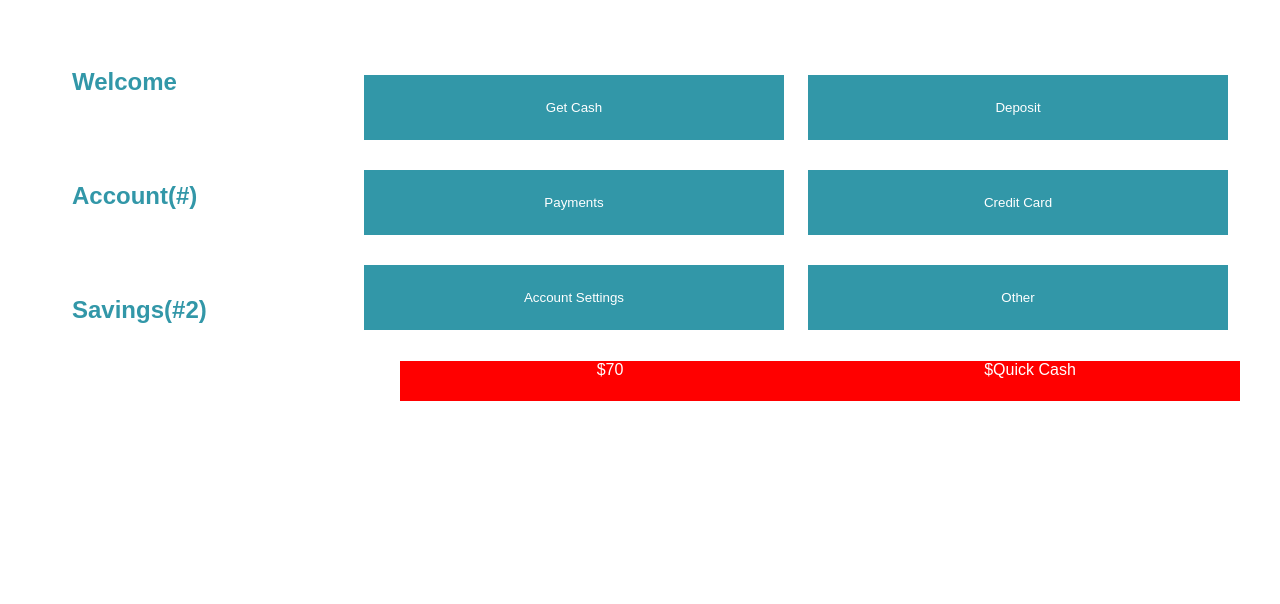
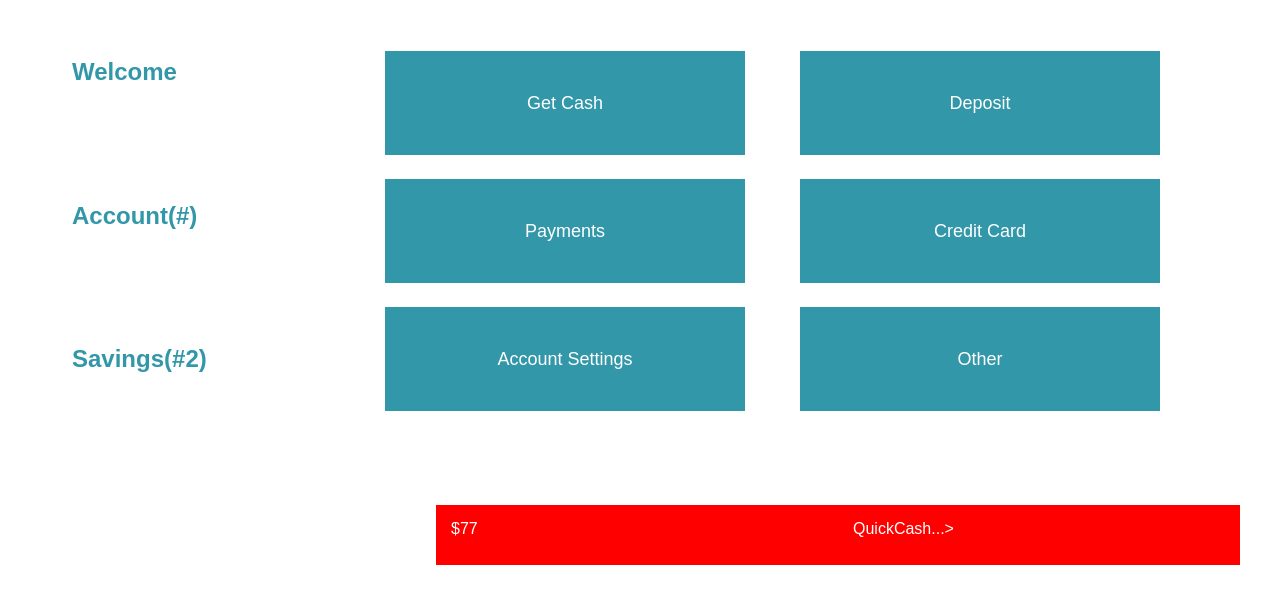
Before and after one commit to SujithaDuddu/Training, a plain HTML site: page login now1.html in a window 1280 px wide. Shown: the part 72-676 px from the top of the page. Drawn offline with Linux system fonts and the light colour scheme.

Commit message:
login now.html

```diff
--- a/login now1.html
+++ b/login now1.html
@@ -12,65 +12,101 @@ body
      background-image:url('/home/feuji/Screenshots/img.png');
      background-size:cover;
      text-align:center;
+     width:1200px;
+     margin:auto;
     }
     .h1
        {
        color:white;
        text-align:left;
-       margin:2rem;
+       margin:1rem;
+       margin-top:0%;
+      margin-bottom:8%;
+
        }
        .h3
        {
        color:white;
-       text-align:right;
+       float:right;
+       margin-top:-5%;
+
 
        }
        .h2
        {
        color:#3297a8;
        text-align:left;
-       margin:2rem;
+       margin:1rem;
+       margin-top:8%;
+       margin-bottom:0%;
        }
        div{
-          margin-top:-350px;
+          margin-top:-500px;
           }
       .button
       {
-      width:35%;
-      padding:25px;
+      width:30%;
+      padding:15px;
       text-align:center;
       background-color:#3297a8;
       font-family:'Montserrat',sans-serif;
       float:right;
       border:none;
-      margin:15px 1%;
-      height:20%
+      height:13%;
       font-size:18px;
       color:white;
+      margin-top:5%;
+      margin-bottom:-3%;
+      margin-right:80px;
+      margin-left:-25px;
       }
+      .footer
+      {
+      display:flex;
+      text-align:center;
+      color:white;
+      background-color:red;
+      width:31%;
+      height:30px;
+      padding:15px;
+      float:right;
+      margin-top:130px;
+    }
+
+     button:hover{
+     background-color:#0c2ab0;
+
+     }
+
+
 
   </style>
   <body class="bc">
     <div class="h1">
       <h1>ATM</h1>
-       <h4 class="h3">Card Returns##</h4>
+       <h3 class="h3">Card Returns##</h3>
        <h2 class="h2">Welcome</h2>
        <h3 class="h1">SUJITHA</h3>
        <h2 class="h2">Account(#)</h2>
        <h3 class="h1">$ 2.380</h1>
        <h2 class="h2">Savings(#2)</h3>
        <h3 class="h1">$795</h3>
+       </div>
 
   <div>
     <button class="button">Deposit</button>
     <button class="button">Get Cash</button>
     <button class="button">Credit Card</button>
     <button class="button">Payments</button>
-    <button class="button"> Other</button>
+    <button class="button" > Other</button>
     <button class="button">Account Settings</button>
   </div>
   <div>
-       <p style="text-align:center;color:white;background-color:red;width:35%;float:right; height:40px;">$Quick Cash</p>
-       <p style="text-align:center;color:white;background-color:red;width:35%;float:right; height:40px;">$70</p>
-   </div>
-   </body>
+  <p class="footer">QuickCash...></p>
+  <p class="footer">$77</p>
+  </div>
+
+
+
+       </body>
+       </html>
```
